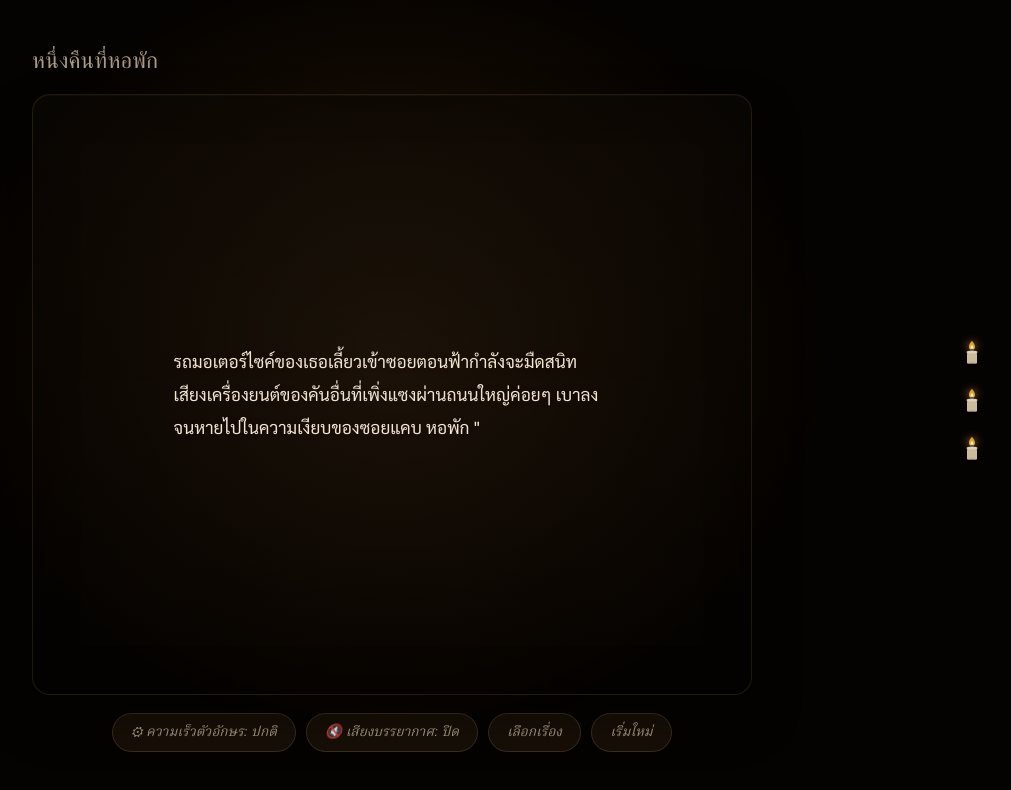
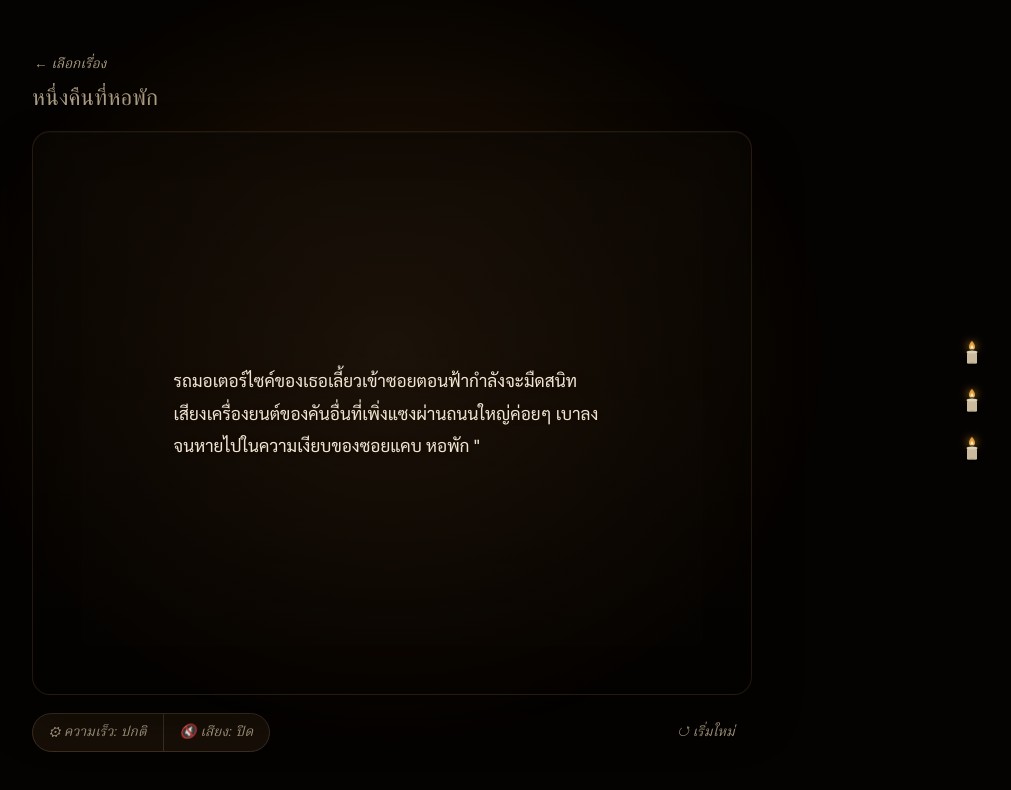
Before and after one commit to peerapongsm/if-horpak, a Next.js app: page /horpak in a window 1280 px wide. Shown: the top 790 px of the page, without its empty margins (248-1259 px from the left). Built offline with nearby package versions, Linux system fonts and the light colour scheme; a web font is replaced by a local one.

Commit message:
feat(ui): separate reading toggles from nav/restart on game page
Back moves to top-left; speed+sound become one joined settings cluster
(bottom-left); restart becomes a quiet danger-ghost pushed to the far right —
so reaching for a frequent toggle can no longer misclick leave/restart.

```diff
--- a/app/globals.css
+++ b/app/globals.css
@@ -646,10 +646,98 @@ body::before {
 
 .footer-row {
   display: flex;
-  justify-content: center;
+  align-items: center;
+  justify-content: space-between;
   flex-wrap: wrap;
-  gap: 10px;
+  gap: 12px;
   margin-top: 18px;
+}
+
+/* Top-left back nav — put "leave the story" at the opposite end of the screen
+   from the reading toggles so it can't be hit by accident. */
+.top-nav {
+  margin-bottom: 4px;
+}
+
+.nav-back {
+  appearance: none;
+  background: none;
+  border: none;
+  color: var(--color-text-dim);
+  font-family: var(--font-accent);
+  font-style: italic;
+  font-size: 0.85rem;
+  cursor: pointer;
+  padding: 6px 2px;
+  transition: color 0.15s ease;
+}
+
+.nav-back:hover,
+.nav-back:focus-visible {
+  color: var(--color-accent);
+  outline: none;
+}
+
+/* Reading toggles you touch mid-story, bound together as one settings unit so
+   they read as a group distinct from the destructive action beside them. */
+.control-cluster {
+  display: flex;
+  align-items: stretch;
+  background: var(--chip-bg);
+  border: 1px solid var(--color-border);
+  border-radius: 999px;
+  overflow: hidden;
+}
+
+.control-btn {
+  appearance: none;
+  background: none;
+  border: none;
+  color: var(--color-text-dim);
+  font-family: var(--font-accent);
+  font-style: italic;
+  font-size: 0.85rem;
+  cursor: pointer;
+  padding: 8px 16px;
+  transition: color 0.15s ease, background-color 0.15s ease;
+}
+
+.control-btn:hover,
+.control-btn:focus-visible {
+  color: var(--color-accent);
+  background: var(--chip-bg-strong);
+  outline: none;
+}
+
+.control-sep {
+  width: 1px;
+  background: var(--color-border);
+  align-self: stretch;
+}
+
+/* Destructive "start over" — quiet at rest, caution-red on intent, and pushed
+   to the far edge (space-between) so reaching for speed/sound never lands here.
+   It stays confirm-gated in code as a second safety net. */
+.restart-btn {
+  appearance: none;
+  background: none;
+  border: 1px solid transparent;
+  border-radius: 999px;
+  color: var(--color-text-dim);
+  font-family: var(--font-accent);
+  font-style: italic;
+  font-size: 0.85rem;
+  cursor: pointer;
+  padding: 8px 16px;
+  margin-left: auto;
+  transition: color 0.15s ease, border-color 0.15s ease;
+}
+
+.restart-btn:hover,
+.restart-btn:focus-visible {
+  color: var(--color-danger);
+  border-color: var(--color-danger);
+  outline: none;
 }
 
 /* --- story-select screen --- */
--- a/components/StoryPlayer.tsx
+++ b/components/StoryPlayer.tsx
@@ -149,15 +149,14 @@ export default function StoryPlayer({ slug }: { slug: string }) {
   const ending = isEndingNode(currentNode);
   const choices = availableChoices(currentNode, gameState.flags);
 
-  const ambientButton = (
-    <button type="button" className="text-btn" onClick={handleToggleAmbient} aria-pressed={ambientOn}>
-      {ambientOn ? "🔊 เสียงบรรยากาศ: เปิด" : "🔇 เสียงบรรยากาศ: ปิด"}
-    </button>
-  );
-
   return (
     <main className="screen">
       <div key={veilKey} className="scene-veil" aria-hidden="true" />
+      <nav className="top-nav">
+        <button type="button" className="nav-back" onClick={handleBackToStories}>
+          <span aria-hidden="true">←</span> เลือกเรื่อง
+        </button>
+      </nav>
       <div className="topbar">
         <p className="game-title">{entry.title}</p>
         {!ending && <MeterDisplay meter={entry.data.meter} value={gameState.meter} />}
@@ -185,15 +184,22 @@ export default function StoryPlayer({ slug }: { slug: string }) {
             {revealed && <ChoiceList choices={choices} onChoose={handleChoose} />}
           </div>
           <div className="footer-row">
-            <button type="button" className="text-btn" onClick={handleCycleSpeed}>
-              ⚙ ความเร็วตัวอักษร: {TEXT_SPEED_LABELS[speed]}
-            </button>
-            {ambientButton}
-            <button type="button" className="text-btn" onClick={handleBackToStories}>
-              เลือกเรื่อง
-            </button>
-            <button type="button" className="text-btn" onClick={handleRestart}>
-              เริ่มใหม่
+            <div className="control-cluster" role="group" aria-label="ตั้งค่าการอ่าน">
+              <button type="button" className="control-btn" onClick={handleCycleSpeed}>
+                ⚙ ความเร็ว: {TEXT_SPEED_LABELS[speed]}
+              </button>
+              <span className="control-sep" aria-hidden="true" />
+              <button
+                type="button"
+                className="control-btn"
+                onClick={handleToggleAmbient}
+                aria-pressed={ambientOn}
+              >
+                {ambientOn ? "🔊 เสียง: เปิด" : "🔇 เสียง: ปิด"}
+              </button>
+            </div>
+            <button type="button" className="restart-btn" onClick={handleRestart}>
+              <span aria-hidden="true">↺</span> เริ่มใหม่
             </button>
           </div>
         </>
```
